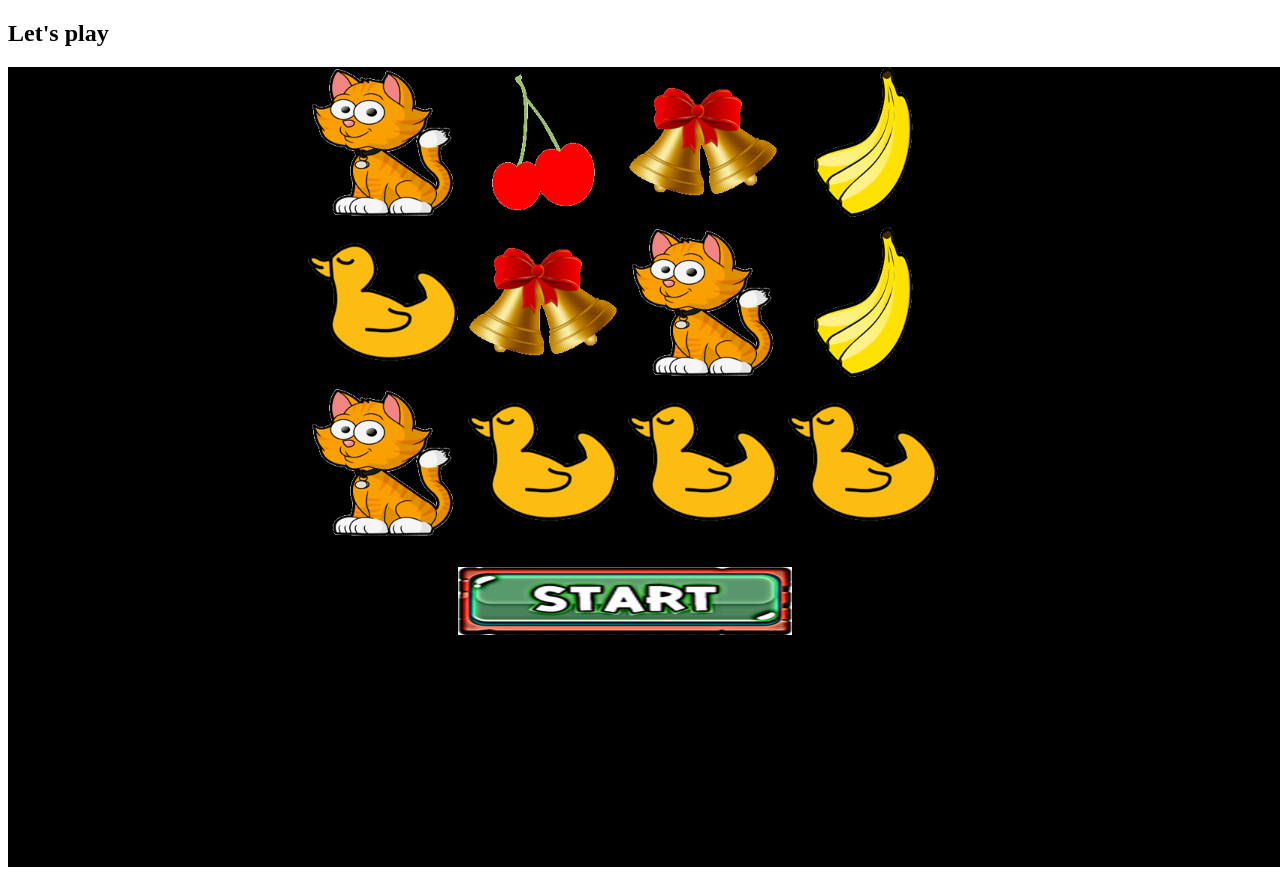
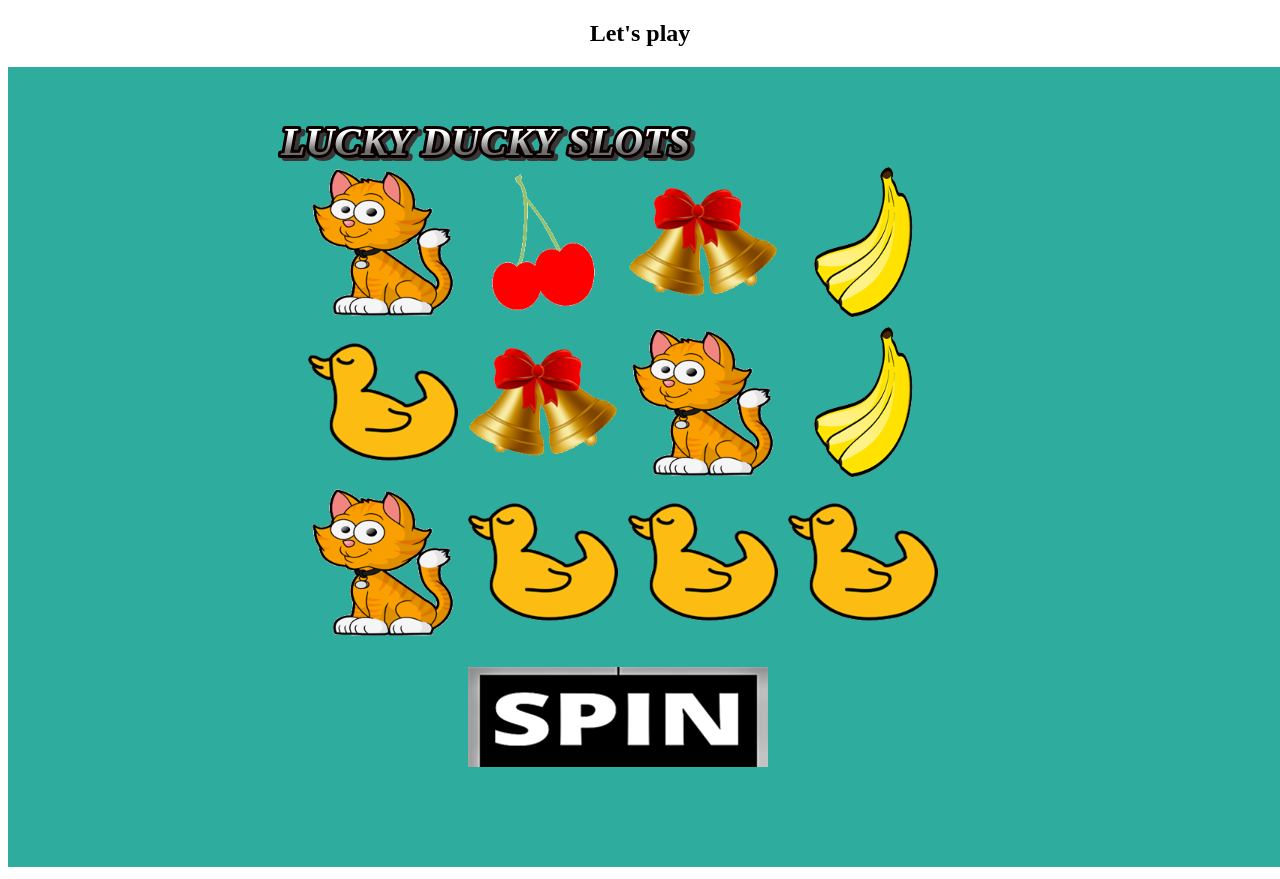
Before and after one commit to xwaruz1212/Slot-Machine, a plain HTML site: page index.html in a window 1280 px wide. Drawn offline with Linux system fonts and the light colour scheme; animation ran at ten frames a second.

Commit message:
Game Title

```diff
--- a/app.js
+++ b/app.js
@@ -1,6 +1,6 @@
 
 
-const app = new PIXI.Application({backgroundColor: 0x000000});
+const app = new PIXI.Application({backgroundColor: 0x2ead9e});
 document.body.appendChild(app.view);
 
 app.renderer.resize(window.innerWidth, window.innerHeight);
@@ -40,7 +40,7 @@ function onAssetsLoaded() {
         for (let i=0 ; i < 4 ; i++){
 
             const symbol = new PIXI.Sprite(slotTextures[Math.floor(Math.random() * slotTextures.length)]);
-            symbol.y = j * REEL_SIZE;
+            symbol.y = j * REEL_SIZE + 100;
             symbol.x = i * REEL_SIZE + center;
             symbol.width = SYMBOL_SIZE;
             symbol.height = SYMBOL_SIZE;
@@ -53,14 +53,38 @@ function onAssetsLoaded() {
 
     }
 
-    const startbutton = new PIXI.Sprite.from('images/startbutton.png');
-    startbutton.x = 450;
-    startbutton.y = 500;
+    const style = new PIXI.TextStyle({
+        dropShadow: true,
+        dropShadowAlpha: 10,
+        dropShadowColor: "#3a3636",
+        fill: [
+            "white",
+            "#6e6e6e"
+        ],
+        fontFamily: "\"Times New Roman\", Times, serif",
+        fontSize: 40,
+        fontStyle: "italic",
+        fontWeight: "bolder",
+        letterSpacing: 20,
+        lineJoin: "round",
+        stroke: "#0a0000",
+        strokeThickness: 6
+    });
+
+    const startbutton = new PIXI.Sprite.from('images/spinbutton.png');
+    startbutton.x = 460;
+    startbutton.y = 600;
     app.stage.addChild(startbutton);
 
     //spin interactivity
     startbutton.interactive = true;
     startbutton.buttonMode = true;
 
+    const titleText = new PIXI.Text('LUCKY DUCKY SLOTS', style)
+    titleText.x = 270;
+    titleText.y = 50;
+
+    app.stage.addChild(titleText);
+
 
 }
--- a/index.html
+++ b/index.html
@@ -5,7 +5,7 @@
   <title>Slot Machine</title>
 </head>
 <body>
-  <h2 style="color:black;">Let's play</h2>
+  <h2 style="color:black;"><center> Let's play </center></h2>
   <script src="pixi/pixi.min.js"></script>
   <script src="app.js"></script>
 </body>
```
Also changed, not shown: images/spinbutton.png (added), images/startbutton.png (deleted), 1 other file.
